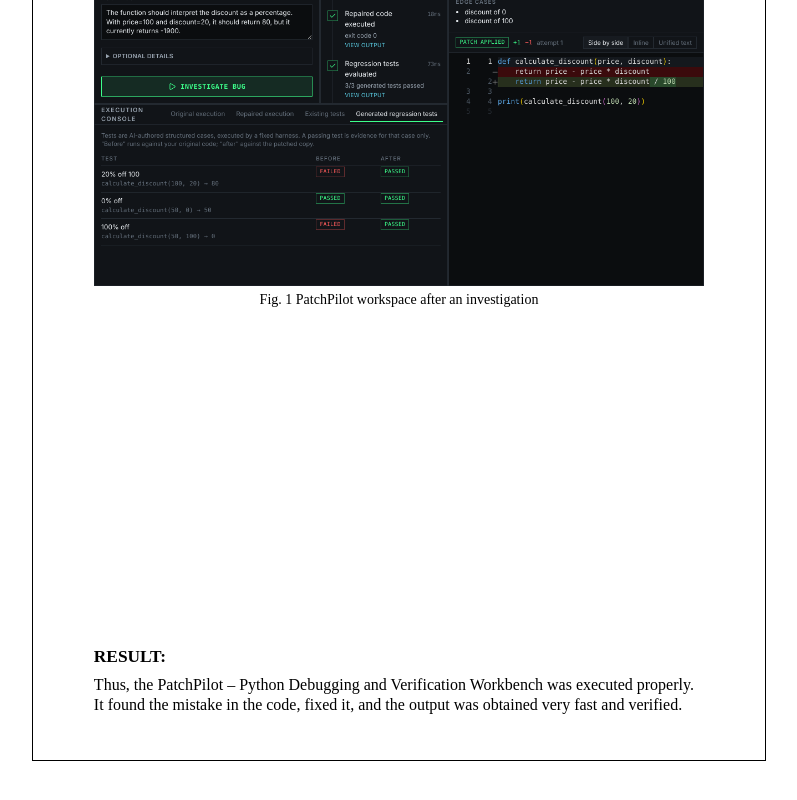
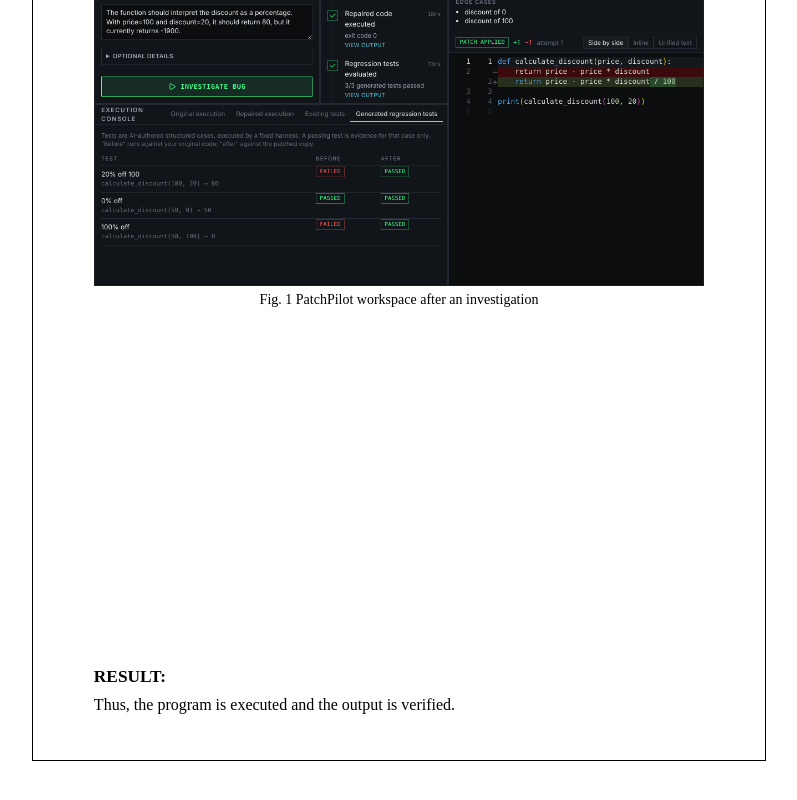
Before and after one commit to shalomarputhasingh/PatchPilot, a Next.js app: page /report in a window 1280 px wide. Shown: the part 4953-5753 px from the top of the page, without its empty margins (241-1038 px from the left). Built offline with nearby package versions, Linux system fonts and the light colour scheme.

Commit message:
Restore original one-line report RESULT
Co-Authored-By: Claude Sonnet 5.5 <noreply@anthropic.com>
Claude-Session: https://claude.ai/code/session_013eUVRVq7B7xKrDZnztB4qG

```diff
--- a/app/(report)/report/page.tsx
+++ b/app/(report)/report/page.tsx
@@ -132,7 +132,7 @@ export default function ReportPage() {
           </div>
           <div style={{ marginTop: "auto" }}>
             <h2 className="sec" style={{ margin: "0 0 2mm" }}>RESULT:</h2>
-            <p style={{ margin: 0 }}>Thus, the PatchPilot – Python Debugging and Verification Workbench was executed properly. It found the mistake in the code, fixed it, and the output was obtained very fast and verified.</p>
+            <p style={{ margin: 0 }}>Thus, the program is executed and the output is verified.</p>
           </div>
         </div>
       </div>
```
Also changed, not shown: 1 other file (tests, documents, lock files or other folders).
